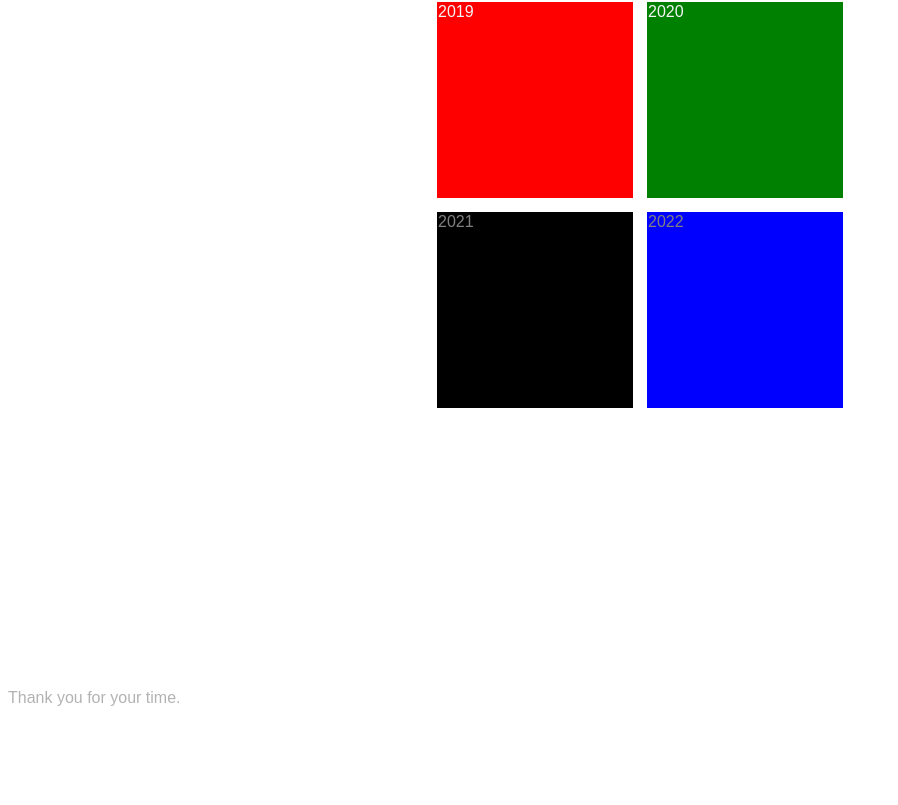
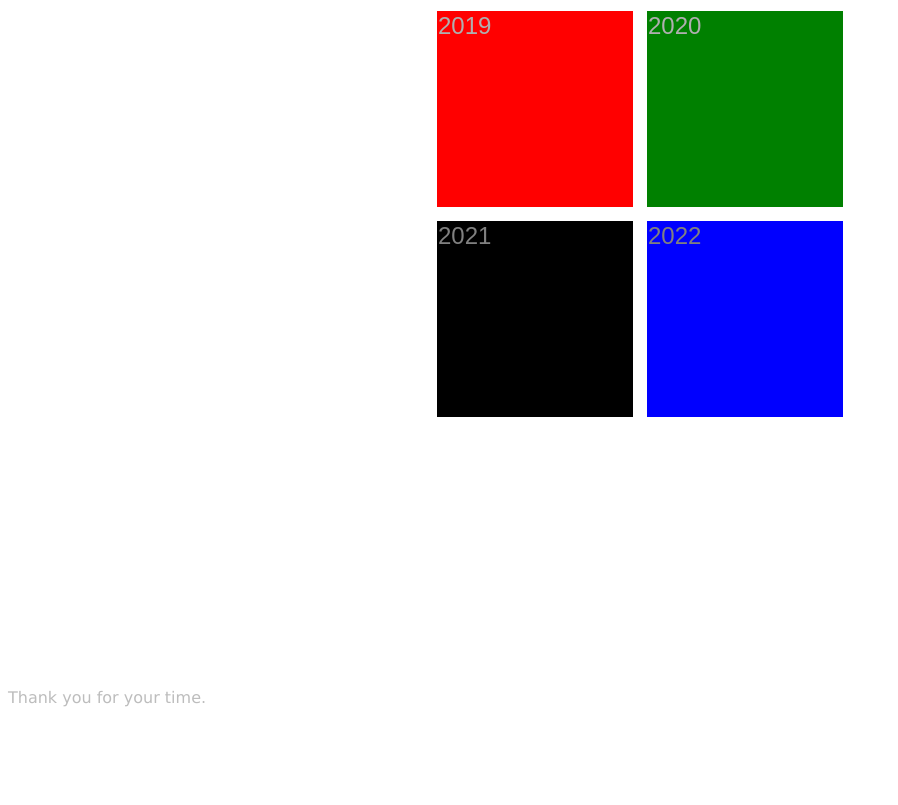
Before and after one commit to DubanMorales/DubanMorales.github.io, a plain HTML site: page index.html in a window 1280 px wide. Shown: the part 67-872 px from the top of the page, without its empty margins (0-898 px from the left). Drawn offline with Linux system fonts and the light colour scheme.

Commit message:
Partner edit
Fixed all errors in css.
Made text for "Back to Projects" bigger.
On the homepage, changed colors of the years to the same color.

```diff
--- a/gridboxstyle.css
+++ b/gridboxstyle.css
@@ -1,7 +1,10 @@
 html{
     box-sizing: border-box;
     font-family: Arial, Helvetica, sans-serif;
+}
 
+a{
+    font-size: 24px;
 }
 
 body{
@@ -19,7 +22,7 @@ body{
     /*number of rows in your y axsis*/
     grid-gap: 10px;
     /*creates a gap inbetween individual items and not the container box*/
-    grid overflow: dense;
+    text-overflow: dense;
     justify-content: center;
 
 }
@@ -37,6 +40,24 @@ body{
     /* em is fractional mesures of unit multiples by number 2 is 2x the amount */
 
 }
+
+.item1{
+    font-size: 24px;
+    left: 10%;
+    background-color: red;
+    color: rgb(175, 175, 175);
+    /*
+    grid-column-start: 2;
+    grid-column-end: 4;
+    /*calling out an item from the list, also controlling placement of item on grid*/
+
+}
+.item2 {
+    background-color: green;
+    font-size: 24px;
+    color: rgb(175, 175, 175);
+}
+
 .item3{
     font-size: 1em;
     background-color: rgb(0, 0, 0);
@@ -46,25 +67,13 @@ body{
     /*calling out an item from the list, also controlling placement of item on grid*/
 
 }
-.item1{
-    font-size: 1em;
-    left: 10%;
-    background-color: red;
-    /*
-    grid-column-start: 2;
-    grid-column-end: 4;
-    /*calling out an item from the list, also controlling placement of item on grid*/
 
-}
-.item2 {
-    background-color: green;
-}
 .item4 {
     background-color: blue;
 }
 .item1A{
     font-family:'Noto Serif JP', serif;
-    color: rgba(0, 0, 0, 0 )
+    color: rgba(0, 0, 0, 0 );
     font-size: .5em;
     font-weight: bold;
     text-align: center;
@@ -77,12 +86,14 @@ body{
     right: 10px;
     padding: 10px;
 }
+
 p{
-    font-family:'Lucida Sans', 'Lucida Sans Regular', 'Lucida Grande', 'Lucida Sans Unicode', Geneva, Verdana, sans-serif
-    color: rgba(20, 20, 20, 0.521)
-    font-size: .7em;
+    font-family:'Lucida Sans', 'Lucida Sans Regular', 'Lucida Grande', 'Lucida Sans Unicode', Geneva, Verdana, sans-serif;
+    color: rgb(37, 37, 37);
+    font-size: 1em;
     opacity: 30%;
     bottom: 90%;
+    right: 60px;
 
 }
 
@@ -130,9 +141,9 @@ a{
 
 .center{
     position: fixed;
-    margin-left: auto;
     margin-right: auto;
     bottom: 10px;
+
 }
 
 .fiveA{
@@ -248,7 +259,8 @@ a{
         grid-template-rows: auto;
         width:1300px;
     }
-    .threeBteam, .fourB ,.midjourney1,{
+
+    .threeBteam, .fourB ,.midjourney1{
         font-size: 25px;
         grid-template-columns: auto;
         grid-template-rows: auto;
--- a/index.html
+++ b/index.html
@@ -1,5 +1,5 @@
 <!DOCTYPE html>
-<html lang=" en"
+<html lang=" en">
 <head>
     <title> Duban Morales</title>
     <link href = "gridboxstyle.css" rel="stylesheet" type ="text/css">
```
